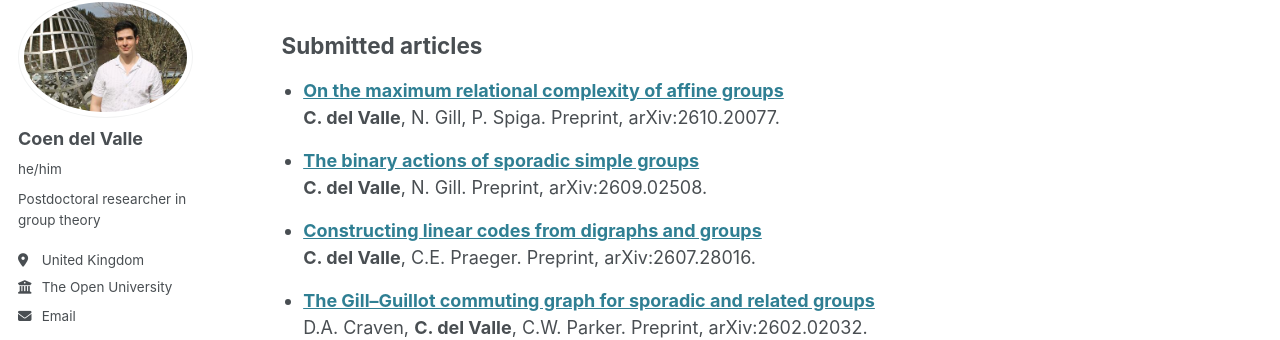
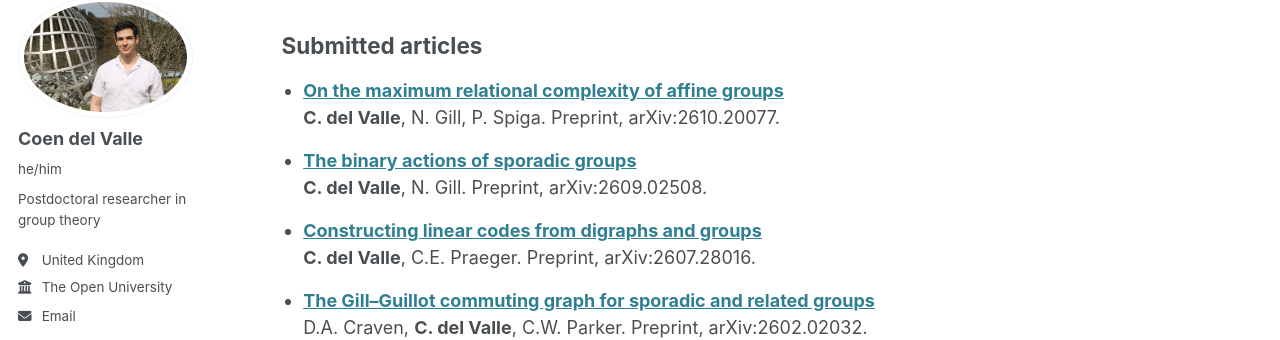
Before and after one commit to coendelvalle/coendelvalle.github.io, a Jekyll site: the page built from _pages/publications.html, in a window 1280 px wide and 900 px high, scrolled down 813 px. Shown: the part 110-450 px from the top of the window. Built offline with Jekyll 4.4.1, drawn with Linux system fonts in a browser that asks for light colours; some web fonts are replaced.

Commit message:
Fix title for binary actions of sporadic groups

```diff
--- a/_data/publications.yml
+++ b/_data/publications.yml
@@ -95,7 +95,7 @@
       authors: "C. del Valle, N. Gill, P. Spiga"
       arxiv: "2610.20077"
 
-    - title: "The binary actions of sporadic simple groups"
+    - title: "The binary actions of sporadic groups"
       authors: "C. del Valle, N. Gill"
       arxiv: "2609.02508"
 
```
